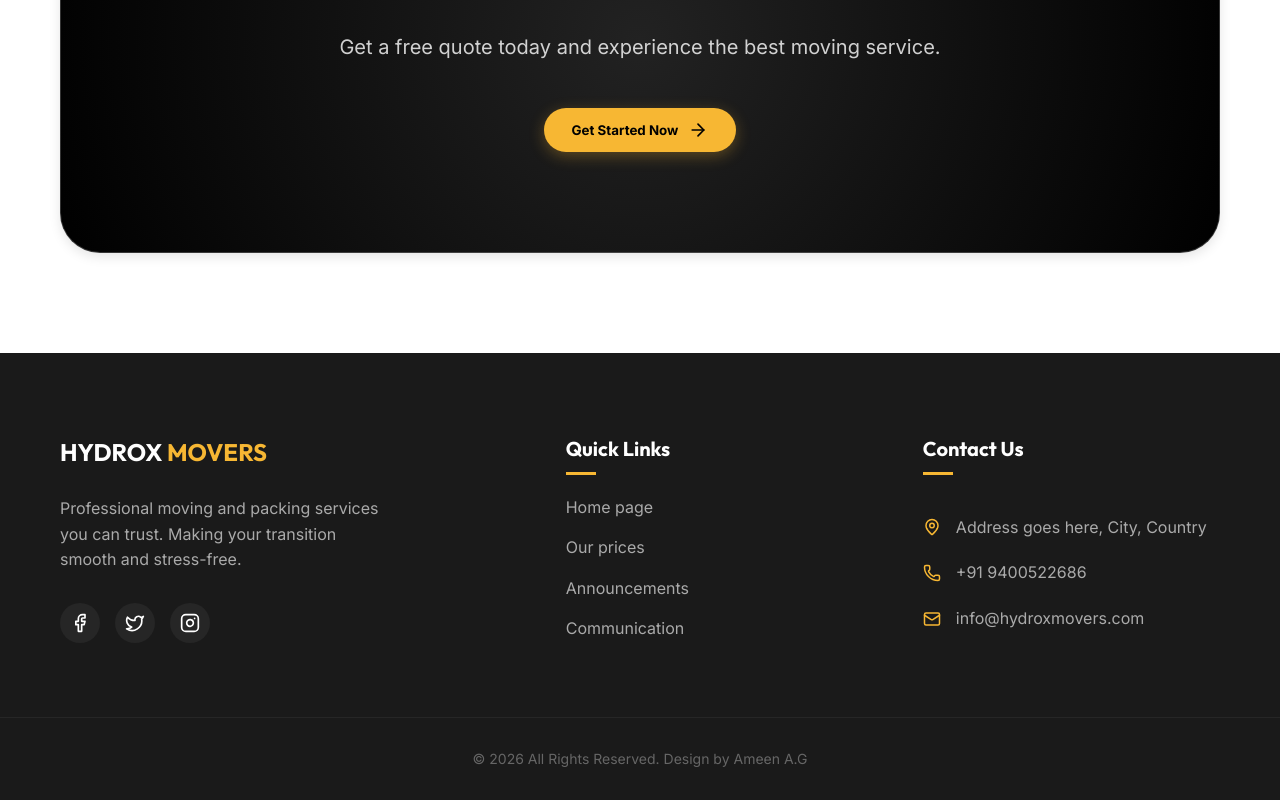
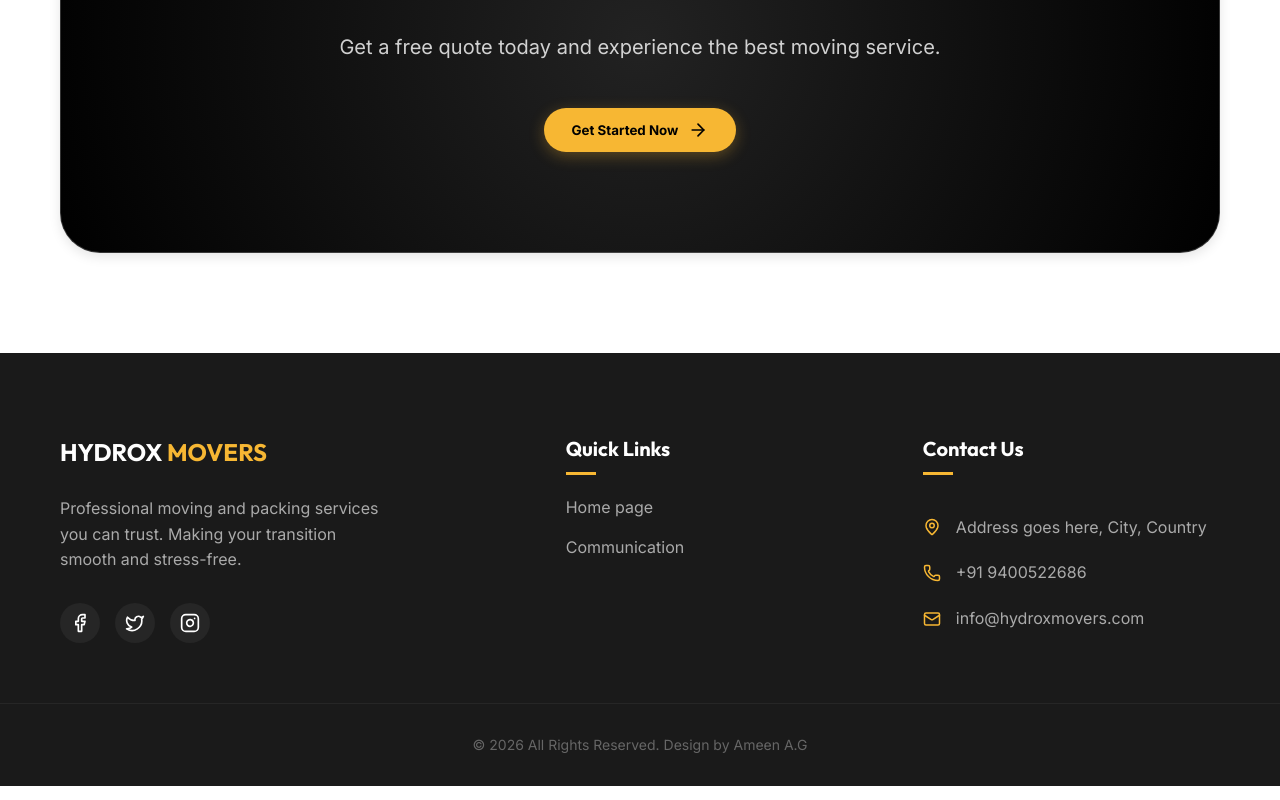
Before and after one commit to Ameen-Babu/Movers-and-packers, a React (Vite) app in the folder frontend/: page / in a window 1280 px wide. Shown: the part 3029-3829 px from the top of the page. Built offline with nearby package versions, Linux system fonts and the light colour scheme.

Commit message:
Remove links from footer component
Removed links to 'Our prices' and 'Announcements' from the footer.

```diff
--- a/frontend/src/components/Footer.jsx
+++ b/frontend/src/components/Footer.jsx
@@ -21,8 +21,6 @@ const Footer = () => {
                     <h3>Quick Links</h3>
                     <ul>
                         <li><a href="/">Home page</a></li>
-                        <li><a href="/prices">Our prices</a></li>
-                        <li><a href="/announcements">Announcements</a></li>
                         <li><a href="/contact">Communication</a></li>
                     </ul>
                 </div>
```
